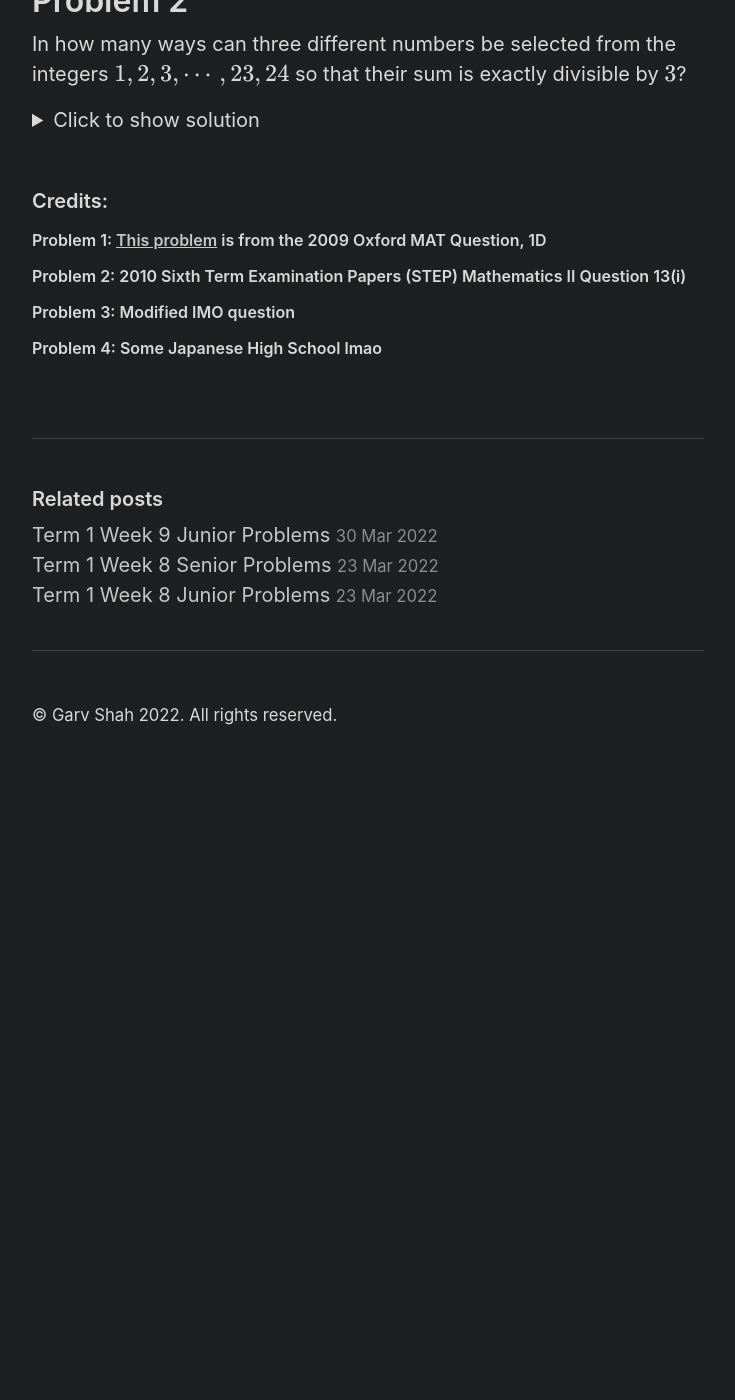
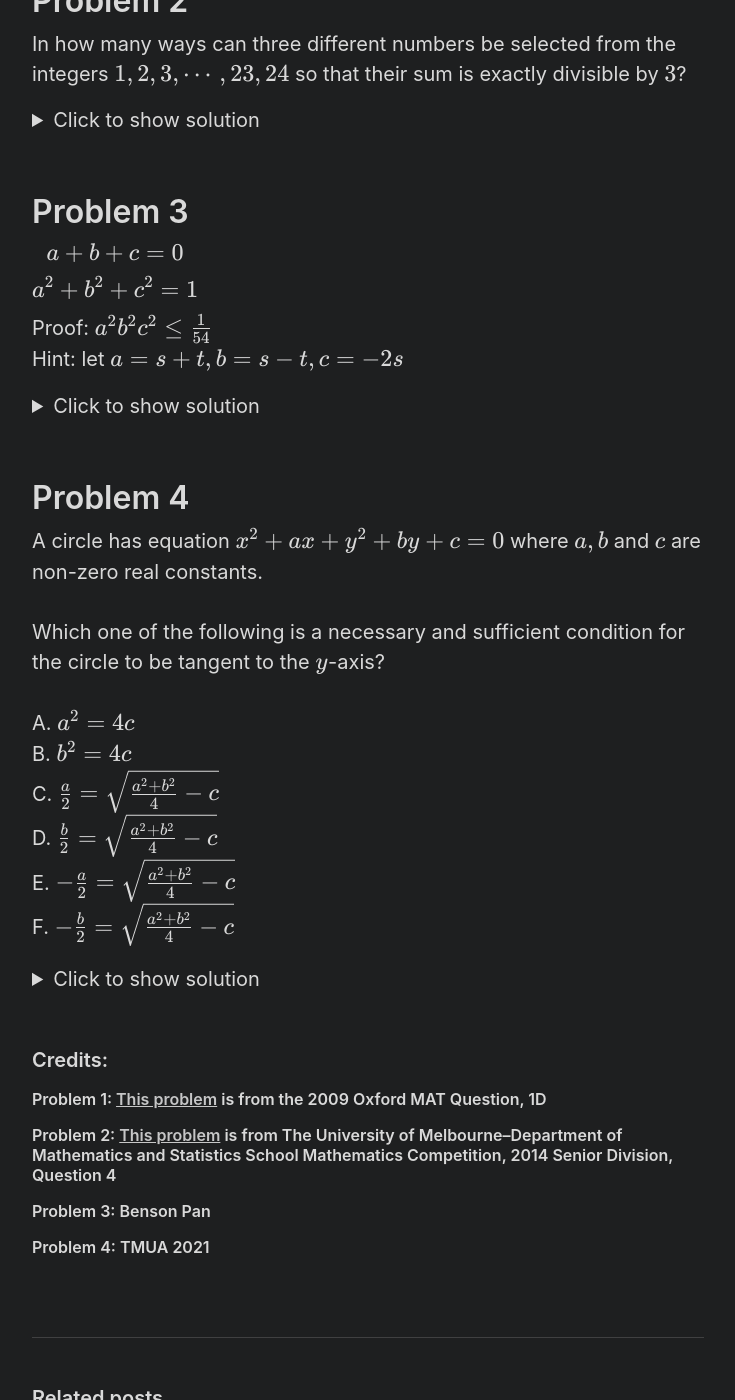
Before and after one commit to cgs-math/club, a Jekyll site: the page built from _posts/2022-03-30-2022Week9Senior.md, in a window 1280 px wide and 1400 px high, scrolled down 581 px. Shown: the whole window, without its empty margins (272-1007 px from the left). Built offline with Jekyll 4.4.1, drawn with Linux system fonts in a browser that asks for light colours; nearby versions of some CDN libraries; before the commit the page ends 1358 px from its top, so only the background shows below that.

Commit message:
added benson question

```diff
--- a/_posts/2022-03-30-2022Week9Senior.md
+++ b/_posts/2022-03-30-2022Week9Senior.md
@@ -50,8 +50,48 @@ You can take three numbers from one set, (and there are $3$ sets), or one number
 </details>
 <br>
 
+# Problem 3
+$$
+\begin{gathered}
+a+b+c=0 \\
+a^{2}+b^{2}+c^{2}=1
+\end{gathered}
+$$ <br>
+Proof: $a^{2} b^{2} c^{2} \leq \frac{1}{54}$ <br>
+Hint: let $a=s+t, b=s-t, c=-2 s$
+
+<details>
+<summary>Click to show solution</summary>
+<h2>Solution</h2>
+<img src="{{site.baseurl}}/static/week9seniorquestion3answer.jpeg"/>
+<br>
+</details>
+<br>
+
+# Problem 4
+A circle has equation
+$$
+x^{2}+a x+y^{2}+b y+c=0
+$$
+where $a, b$ and $c$ are non-zero real constants. <br><br>
+Which one of the following is a necessary and sufficient condition for the circle to be tangent to the $y$-axis? <br><br>
+A.  $a^{2}=4 c$<br>
+B.  $b^{2}=4 c$<br>
+C.  $\frac{a}{2}=\sqrt{\frac{a^{2}+b^{2}}{4}-c}$<br>
+D.  $\frac{b}{2}=\sqrt{\frac{a^{2}+b^{2}}{4}-c}$<br>
+E.  $-\frac{a}{2}=\sqrt{\frac{a^{2}+b^{2}}{4}-c}$<br>
+F.  $-\frac{b}{2}=\sqrt{\frac{a^{2}+b^{2}}{4}-c}$<br>
+
+<details>
+<summary>Click to show solution</summary>
+<h2>Solution</h2>
+<img src="{{site.baseurl}}/static/week9seniorquestion4answer.jpeg"/>
+<br>
+</details>
+<br>
+
 ### Credits:
 #### Problem 1: [This problem](https://www.maths.ox.ac.uk/system/files/attachments/test09.pdf) is from the 2009 Oxford MAT Question, 1D
-#### Problem 2: 2010 Sixth Term Examination Papers (STEP) Mathematics II Question 13(i)
-#### Problem 3: Modified IMO question
-#### Problem 4: Some Japanese High School lmao
+#### Problem 2: [This problem](https://mathscomp.ms.unimelb.edu.au/documents/181/2014SP.pdf) is from The University of Melbourne–Department of Mathematics and Statistics School Mathematics Competition, 2014 Senior Division, Question 4
+#### Problem 3: Benson Pan
+#### Problem 4: TMUA 2021
```
Also changed, not shown: static/week9seniorquestion4answer.jpeg (added), 1 other file.
